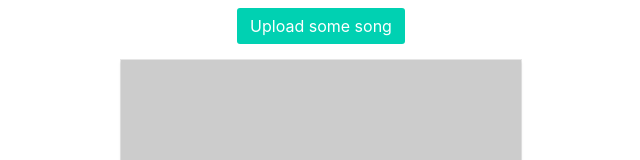
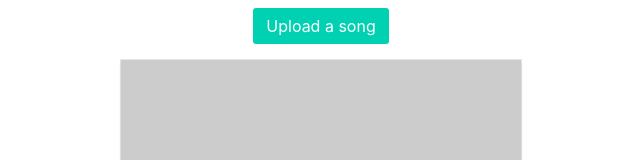
Before and after one commit to baloone/Mp3Tag, a plain HTML site: page docs/index.html in a window 1280 px wide. Shown: the top 160 px of the page, without its empty margins (319-959 px from the left). Drawn offline with Linux system fonts and the light colour scheme.

Commit message:
change button label

```diff
--- a/docs/index.html
+++ b/docs/index.html
@@ -16,7 +16,7 @@
     <section class="section" style="padding: .5rem 1.5rem ">
         <div class="container" style="text-align: center">
             <input type="file" id="input" style="display:none">
-            <div class="button is-primary" onclick="this.parentElement.children[0].click()">Upload some song</div>
+            <div class="button is-primary" onclick="this.parentElement.children[0].click()">Upload a song</div>
         </div>
     </section>
     <section class="section" style="padding: .5rem 1.5rem ">
```
